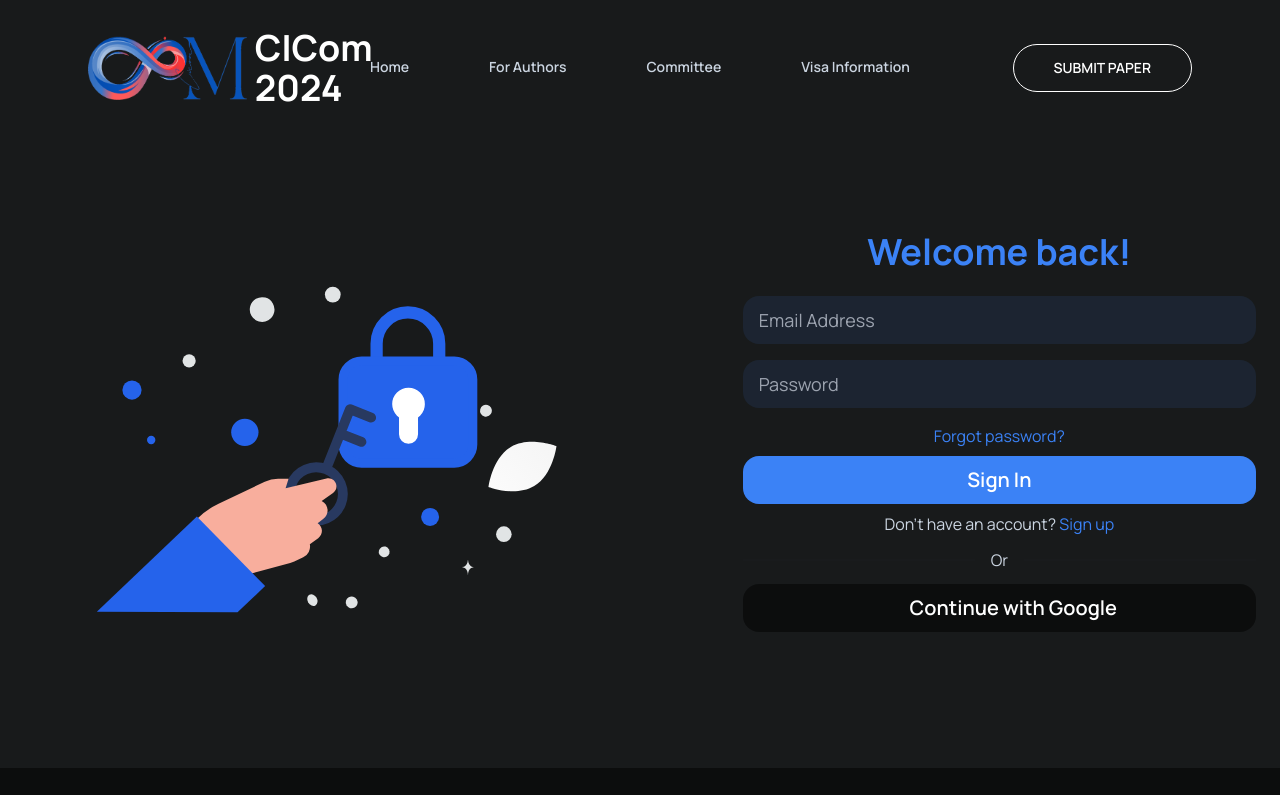
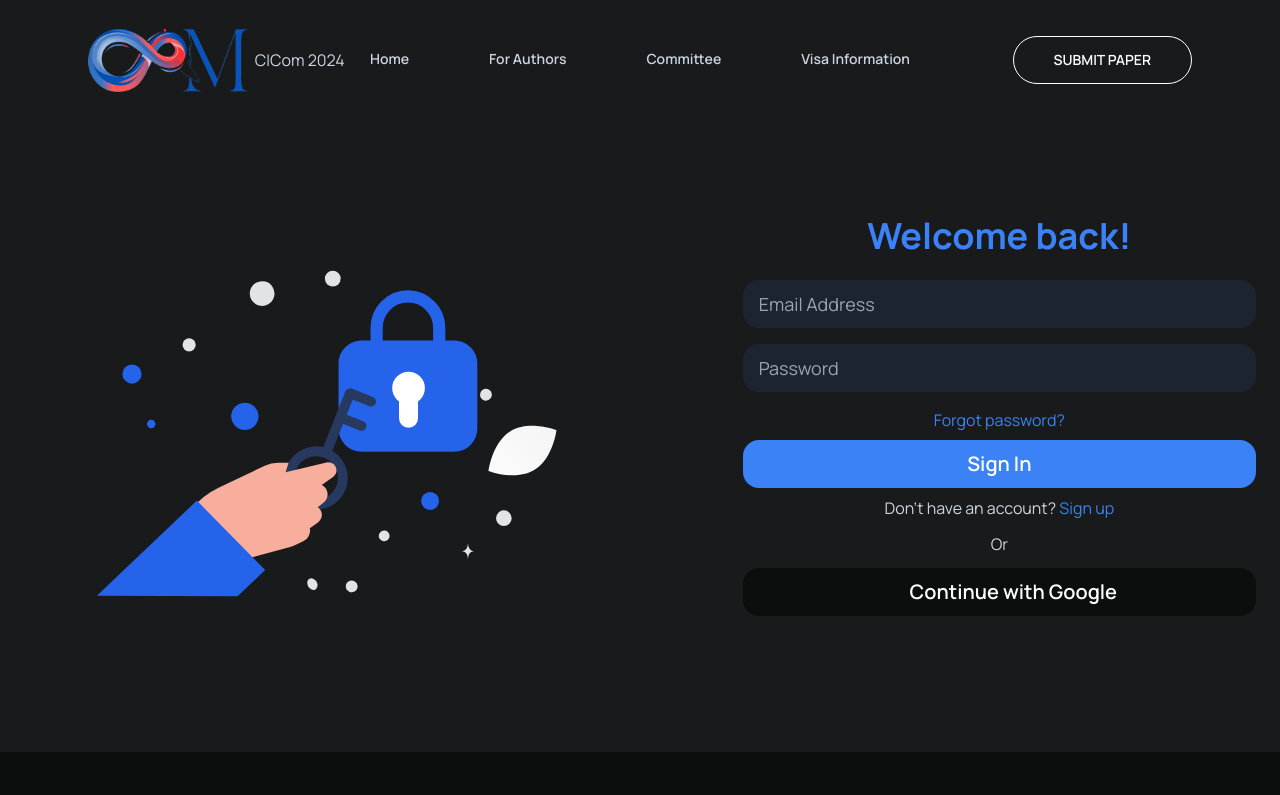
Before and after one commit to CICom2024/conference, a React (Vite) app: page /login in a window 1280 px wide. Shown: the top 795 px of the page. Built offline with nearby package versions, Linux system fonts and the light colour scheme; no server answers; some icons are missing.

Commit message:
first commit

```diff
--- a/src/components/About/About.jsx
+++ b/src/components/About/About.jsx
@@ -51,16 +51,16 @@
       </h1>
 
       <div className="grid grid-cols-1 lg:grid-cols-3 place-items-center lg:place-items-start gap-10">
+      <div className="w-full h-fit lg:h-[20rem] bg-grey bg-opacity-50 rounded-2xl p-8" data-aos="fade-up">
+          <a href="https://www.ece.fr/lecole-2/le-centre-de-recherche/" target="_blank" className="bg-white rounded h-full text-grey-darkest no-underline shadow-md">
+            <h1 className="text-2xl md:text-3xl lg:text-4xl font-bold text-white" data-aos="fade-up"></h1>
+            <img className="w-full block rounded-b" src={logoTwo} alt="Logo Two" />
+          </a>
+        </div>
         <div className="w-full h-fit lg:h-[20rem] bg-grey bg-opacity-50 rounded-2xl p-8" data-aos="fade-up">
           <a href="https://www.lisv.uvsq.fr/" target="_blank" className="bg-white rounded h-full text-grey-darkest no-underline shadow-md">
             <h1 className="text-2xl md:text-3xl lg:text-4xl font-bold text-white" data-aos="fade-up"></h1>
             <img className="w-full block rounded-b" src={logoOne} alt="Logo One" />
-          </a>
-        </div>
-        <div className="w-full h-fit lg:h-[20rem] bg-grey bg-opacity-50 rounded-2xl p-8" data-aos="fade-up">
-          <a href="https://www.ece.fr/lecole-2/le-centre-de-recherche/" target="_blank" className="bg-white rounded h-full text-grey-darkest no-underline shadow-md">
-            <h1 className="text-2xl md:text-3xl lg:text-4xl font-bold text-white" data-aos="fade-up"></h1>
-            <img className="w-full block rounded-b" src={logoTwo} alt="Logo Two" />
           </a>
         </div>
         <div className="w-full h-fit lg:h-[20rem] bg-grey bg-opacity-50 rounded-2xl p-8" data-aos="fade-up">
--- a/src/components/NavbarSecond/NavbarSecond.jsx
+++ b/src/components/NavbarSecond/NavbarSecond.jsx
@@ -118,8 +118,8 @@
           </div>
           <Link to="/" className="flex items-center">
             <img src="/logo.png" alt="CICom 2024 Logo" className="h-10 md:h-12 lg:h-16 mr-2" />
-            <span className="text-2xl md:text-3xl lg:text-4xl font-bold text-white"> CICom 2024
-            </span>
+            <span className="text-2xl md:text-3xl lg:text-4xl font-bold text-white">
+            </span>CICom 2024
           </Link>
         </div>
         <div className="navbar-center hidden lg:flex">
```
